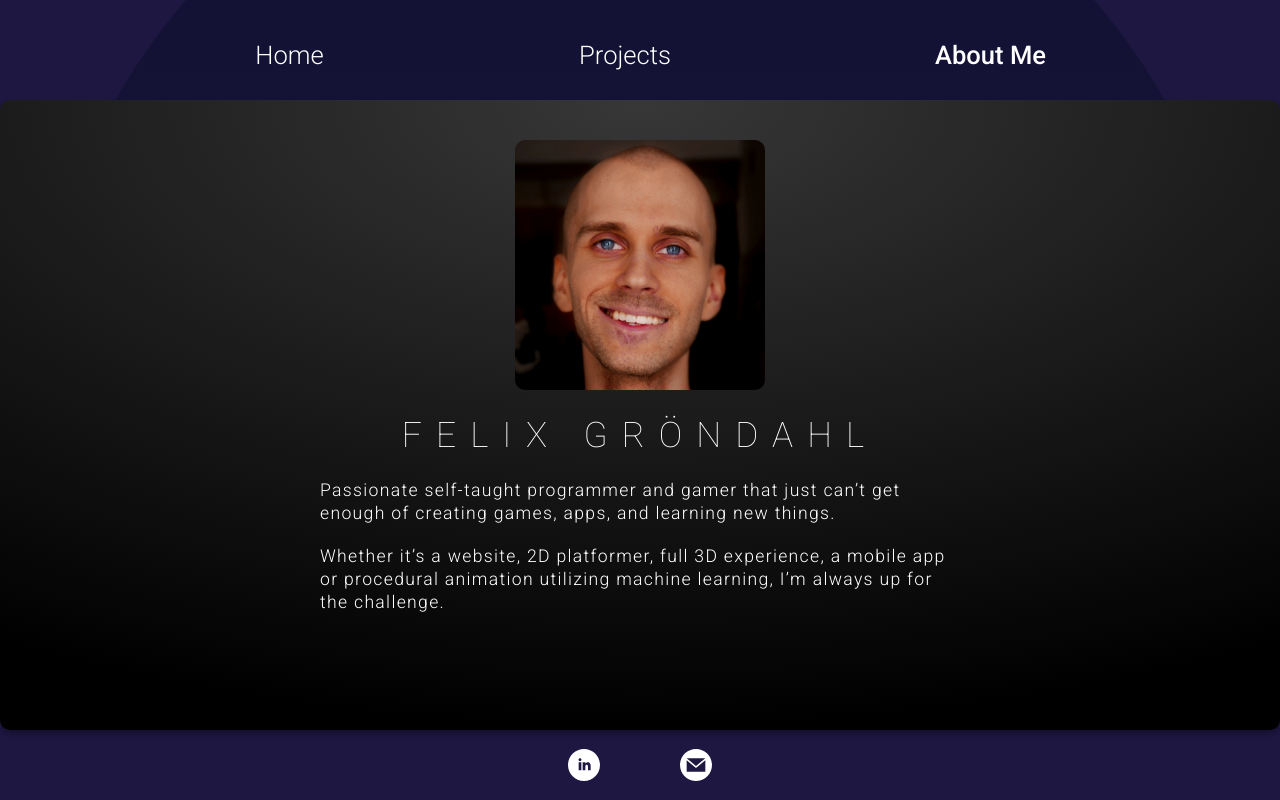
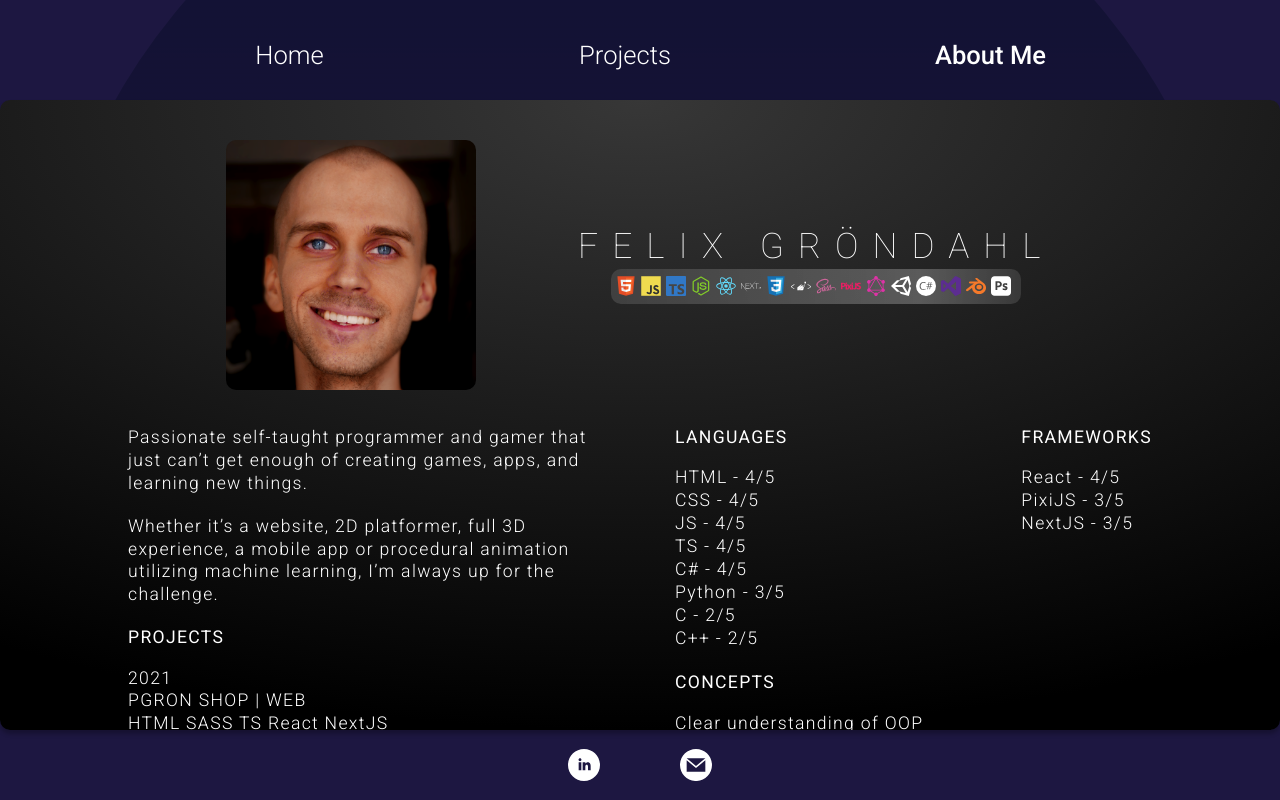
Before and after one commit to felixgrondahl/felixgrondahl.github.io, a React (Create React App) app: page /about in a window 1280 px wide. Built offline with nearby package versions, Linux system fonts and the light colour scheme; what styled-react-modal would draw is missing.

Commit message:
Updated About Me

```diff
--- a/src/pages/AboutMe/index.tsx
+++ b/src/pages/AboutMe/index.tsx
@@ -1,6 +1,23 @@
 import React from "react";
 import MeImage from "assets/images/headshotsmall.png";
-import { ProfileImg, TextWrapper, MobileHeader, AboutWrapper } from "./style";
+import {
+  ProfileImg,
+  TextWrapper,
+  MobileHeader,
+  AboutWrapper,
+  LeftColumn,
+  RightColumn,
+  Projects,
+  Skills,
+  Concepts,
+  Header,
+  ContentWrapper,
+  TextList,
+  ListTitle,
+  HeaderTitle
+} from "./style";
+import TechList from "components/TechList";
+import { AllTech } from "utils/techLists";
 import { Helmet } from "react-helmet";
 
 const AboutMe = () => {
@@ -20,15 +37,120 @@ const AboutMe = () => {
           <meta property="og:description" content="Felix Gröndahl - About Me." />
         </Helmet>
 
+        <ContentWrapper>
+          <Header>
             <ProfileImg style={{ backgroundImage: `url(${MeImage})` }} />
+            <HeaderTitle>
+              <h1>FELIX GRÖNDAHL</h1>
+              <TechList icons={AllTech} websites={null} fitContent={true} />
+            </HeaderTitle>
+          </Header>
+
           <TextWrapper>
-          <h1>FELIX GRÖNDAHL</h1>
+            <LeftColumn>
+              <div>
                 <p>
                   <span>{`Passionate self-taught programmer and gamer that just can’t get enough of creating games, apps, and learning new things.`}</span>
                   <span>{`Whether it’s a website, 2D platformer, full 3D experience, a mobile app or procedural animation utilizing
               machine learning, I’m always up for the challenge.`}</span>
                 </p>
+              </div>
+              <Projects>
+                <ListTitle>PROJECTS</ListTitle>
+                <TextList>
+                  <li>
+                    <p>{`2021
+                      PGRON SHOP | WEB
+                      HTML SASS TS React NextJS`}</p>
+                  </li>
+                  <li>
+                    <p>{`2020
+                      Peter Grondahl Gallery | WEB
+                      HTML CSS JS React`}</p>
+                  </li>
+                  <li>
+                    <p>{`2019
+                      Tube | PC
+                      C# Unity`}</p>
+                  </li>
+                  <li>
+                    <p>{`2015
+                      JETMAN | Android / IOS
+                      C# Unity`}</p>
+                  </li>
+                </TextList>
+              </Projects>
+            </LeftColumn>
+
+            <RightColumn>
+              <Skills>
+                <div>
+                  <ListTitle>LANGUAGES</ListTitle>
+                  <TextList>
+                    <li>
+                      <p>HTML - 4/5</p>
+                    </li>
+                    <li>
+                      <p>CSS - 4/5</p>
+                    </li>
+                    <li>
+                      <p>JS - 4/5</p>
+                    </li>
+                    <li>
+                      <p>TS - 4/5</p>
+                    </li>
+
+                    <li>
+                      <p>C# - 4/5</p>
+                    </li>
+                    <li>
+                      <p>Python - 3/5</p>
+                    </li>
+                    <li>
+                      <p>C - 2/5</p>
+                    </li>
+                    <li>
+                      <p>C++ - 2/5</p>
+                    </li>
+                  </TextList>
+                </div>
+
+                <div>
+                  <ListTitle>FRAMEWORKS</ListTitle>
+                  <TextList>
+                    <li>
+                      <p>React - 4/5</p>
+                    </li>
+                    <li>
+                      <p>PixiJS - 3/5</p>
+                    </li>
+                    <li>
+                      <p>NextJS - 3/5</p>
+                    </li>
+                  </TextList>
+                </div>
+              </Skills>
+
+              <Concepts>
+                <ListTitle>CONCEPTS</ListTitle>
+                <TextList>
+                  <li>
+                    <p>Clear understanding of OOP</p>
+                  </li>
+                  <li>
+                    <p>
+                      Clear understanding of design patterns such as Dependency Injection Pattern, Component Pattern,
+                      MVC Pattern, and Factory Pattern.
+                    </p>
+                  </li>
+                  <li>
+                    <p>Intermediate knowledge in Math and Physics</p>
+                  </li>
+                </TextList>
+              </Concepts>
+            </RightColumn>
           </TextWrapper>
+        </ContentWrapper>
       </AboutWrapper>
     </>
   );
--- a/src/pages/AboutMe/style.tsx
+++ b/src/pages/AboutMe/style.tsx
@@ -4,6 +4,16 @@ import { MidWrapper } from "globalStyles/wrappers";
 
 export const AboutWrapper = styled(MidWrapper)`
   background: radial-gradient(100% 100% at 50% 0%, #373737 0%, #000000 100%);
+`;
+
+export const ContentWrapper = styled.div`
+  width: 80%;
+  margin: auto;
+
+  @media ${device.tablet} {
+    width: 90%;
+    /* margin: auto; */
+  }
 `;
 
 export const MobileHeader = styled.h2`
@@ -25,7 +35,7 @@ export const ProfileImg = styled.div`
   height: 250px;
   background-size: cover;
   border-radius: 10px;
-  margin: auto;
+  /* margin: auto; */
 
   @media ${device.tablet} {
     width: 130px;
@@ -34,21 +44,18 @@ export const ProfileImg = styled.div`
 `;
 
 export const TextWrapper = styled.div`
-  width: 50%;
-  margin: auto;
+  width: 100%;
+  display: flex;
+  flex-direction: row;
+  flex-wrap: nowrap;
+  gap: 70px;
+  padding-top: 30px;
+  /* margin: auto; */
 
   @media ${device.tablet} {
     width: 90%;
-  }
-  h1 {
-    font-size: 2.2rem;
-    letter-spacing: 0.4em;
-    text-align: center;
-
-    @media ${device.tablet} {
-      font-size: 1.3rem;
-      font-weight: 400;
-    }
+    flex-direction: column;
+    gap: 20px;
   }
 
   p {
@@ -60,3 +67,79 @@ export const TextWrapper = styled.div`
     }
   }
 `;
+
+export const Header = styled.header`
+  display: flex;
+  flex-wrap: nowrap;
+  flex-direction: row;
+  justify-content: center;
+  gap: 10%;
+  width: 100%;
+  align-items: center;
+
+  @media ${device.tablet} {
+    flex-direction: column;
+  }
+`;
+
+export const HeaderTitle = styled.div`
+  display: flex;
+  flex-wrap: nowrap;
+  flex-direction: column;
+  align-items: center;
+
+  h1 {
+    font-size: 2.2rem;
+    letter-spacing: 0.4em;
+    text-align: center;
+    margin: 0;
+
+    @media ${device.tablet} {
+      font-size: 1.3rem;
+      font-weight: 400;
+      margin: 5px 0;
+    }
+  }
+`;
+
+export const LeftColumn = styled.div`
+  width: 50%;
+
+  @media ${device.tablet} {
+    width: 100%;
+  }
+`;
+
+export const RightColumn = styled.div`
+  width: 50%;
+
+  @media ${device.tablet} {
+    width: 100%;
+  }
+`;
+
+export const Projects = styled.div`
+  p {
+    white-space: pre-line;
+  }
+`;
+
+export const ListTitle = styled.p`
+  font-weight: 400;
+`;
+
+export const Skills = styled.div`
+  display: flex;
+  justify-content: space-between;
+
+  li p {
+    margin: 0;
+  }
+`;
+
+export const Concepts = styled.div``;
+
+export const TextList = styled.ul`
+  list-style-type: none;
+  padding: 0;
+`;
--- a/src/utils/techLists.tsx
+++ b/src/utils/techLists.tsx
@@ -55,3 +55,22 @@ export const ProceduralAnimTech = [
   <CSharpIcon width="25" height="25" title="CSharp" />,
   <VSIcon width="25" height="25" title="Visual Studio" />,
 ];
+
+export const AllTech = [
+  <HtmlIcon width="25" height="25" title="Html5" />,
+  <JsIcon width="25" height="25" title="Javascript" />,
+  <TSIcon width="25" height="25" title="Typescript" />,
+  <NodeIcon width="25" height="25" title="NodeJs" />,
+  <ReactIcon width="25" height="25" title="React" />,
+  <NextIcon width="43" height="25" title="NextJs" />,
+  <CssIcon width="25" height="25" title="Css3" />,
+  <StyledComponentsIcon width="35" height="25" title="StyledComponents" fill="white" />,
+  <SassIcon width="25" height="25" title="Sass" />,
+  <PixiJsIcon width="43" height="25" title="PIXIJS" />,
+  <GraphqlIcon width="25" height="25" title="GraphQL" />,
+  <UnityIcon width="25" height="25" title="Unity" />,
+  <CSharpIcon width="25" height="25" title="CSharp" />,
+  <VSIcon width="25" height="25" title="Visual Studio" />,
+  <BlenderIcon width="25" height="25" title="Blender" />,
+  <PSIcon width="25" height="25" title="Photoshop" />,
+];
```
Lines whose indentation alone changed are shown as unchanged.
